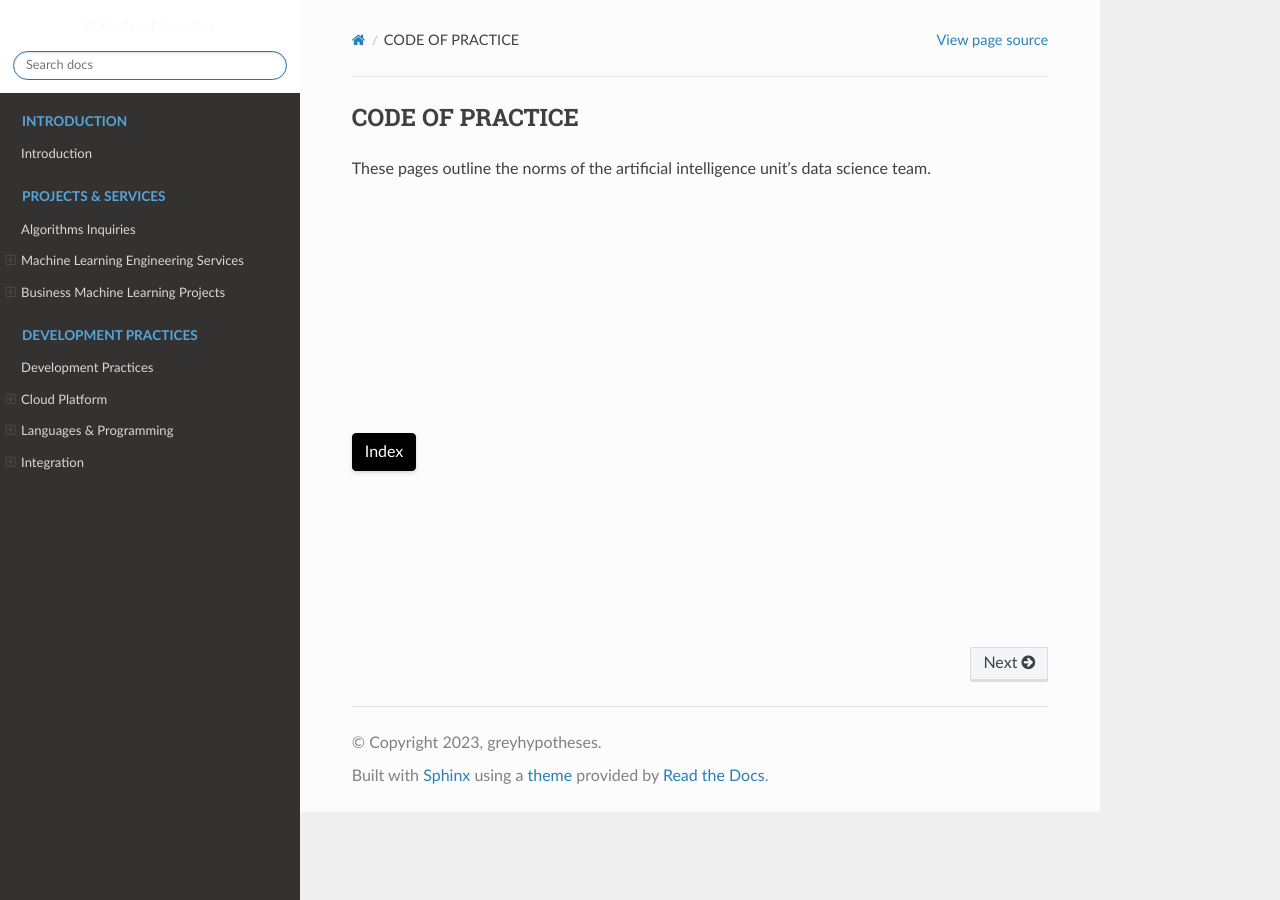
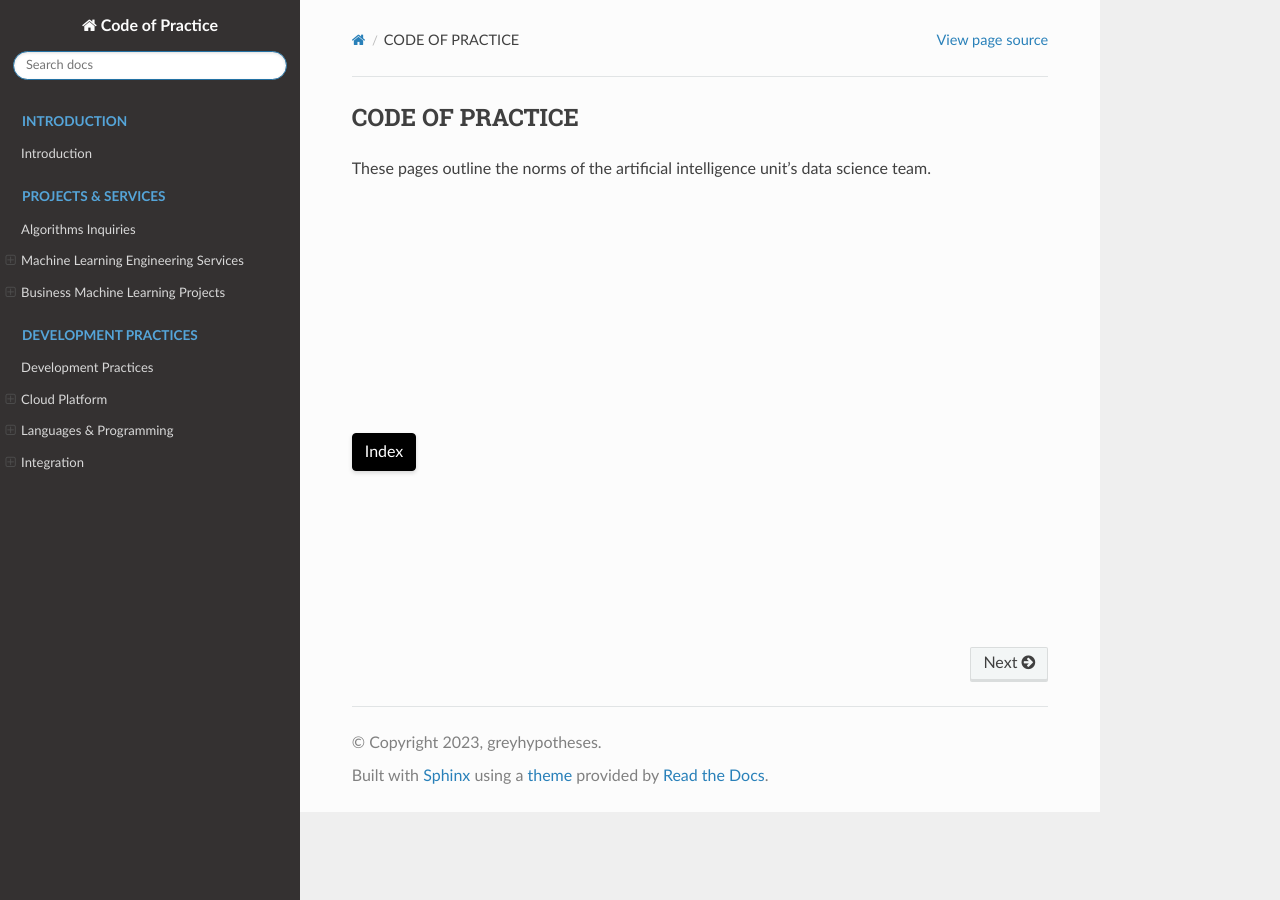
Before and after one commit to thereferences/practice, a Sphinx documentation site: the page built from docs/source/index.rst, in a window 1280 px wide. Built offline with Sphinx 7.4.7 and the Read the Docs theme 2.0.0, drawn with Linux system fonts in a browser that asks for light colours.

Commit message:
Update docs/source/conf.py

```diff
--- a/docs/source/conf.py
+++ b/docs/source/conf.py
@@ -81,7 +81,8 @@ html_theme = 'sphinx_rtd_theme'
 
 html_static_path = ['_static']
 
-html_css_files = ['css/generic.css', 'css/figures.css']
+html_css_files = ['css/generic.css',
+                  'css/figures.css']
 
 html_js_files = ['https://code.jquery.com/jquery-3.7.0.min.js',
                  'https://code.highcharts.com/stock/highstock.js',
@@ -100,7 +101,7 @@ html_theme_options = {
     'prev_next_buttons_location': 'bottom',
     'style_external_links': False,
     'vcs_pageview_mode': '',
-    'style_nav_header_background': 'white',
+    'style_nav_header_background': '#343131',
     'collapse_navigation': False,
     'sticky_navigation': True,
     'navigation_depth': 4,
```
